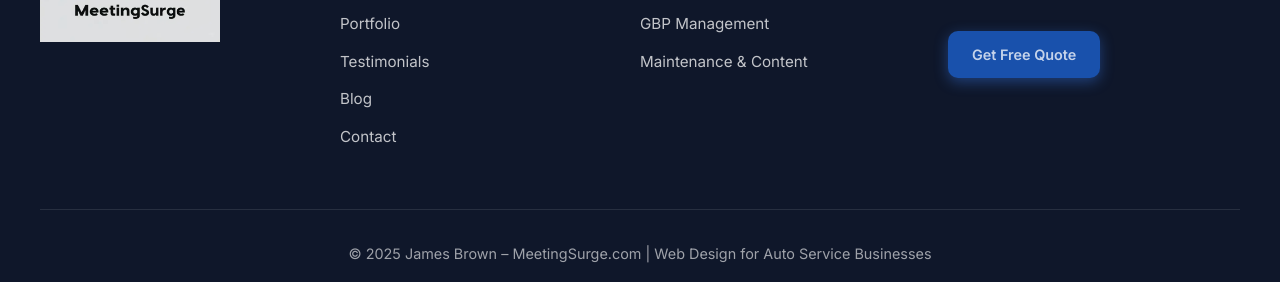
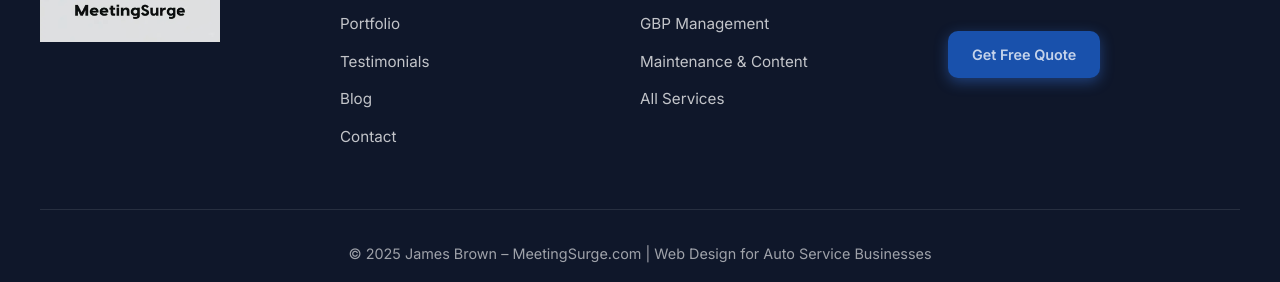
Before and after one commit to JamesBrownR/MeetingSurge, a Jekyll site: the page built from index.html, in a window 1280 px wide and 900 px high, scrolled down 6138 px. Shown: the part 602-884 px from the top of the window. Built offline with Jekyll 4.4.1, drawn with Linux system fonts in a browser that asks for light colours.

Commit message:
Update footer.html

```diff
--- a/_includes/footer.html
+++ b/_includes/footer.html
@@ -30,6 +30,8 @@
           <li><a href="/services/web-design">Web Design</a></li>
           <li><a href="/services/gbp-management">GBP Management</a></li>
           <li><a href="/services/maintenance">Maintenance & Content</a></li>
+          <li><a href="/services/">All Services</a></li>
+
         </ul>
       </div>
 
```
